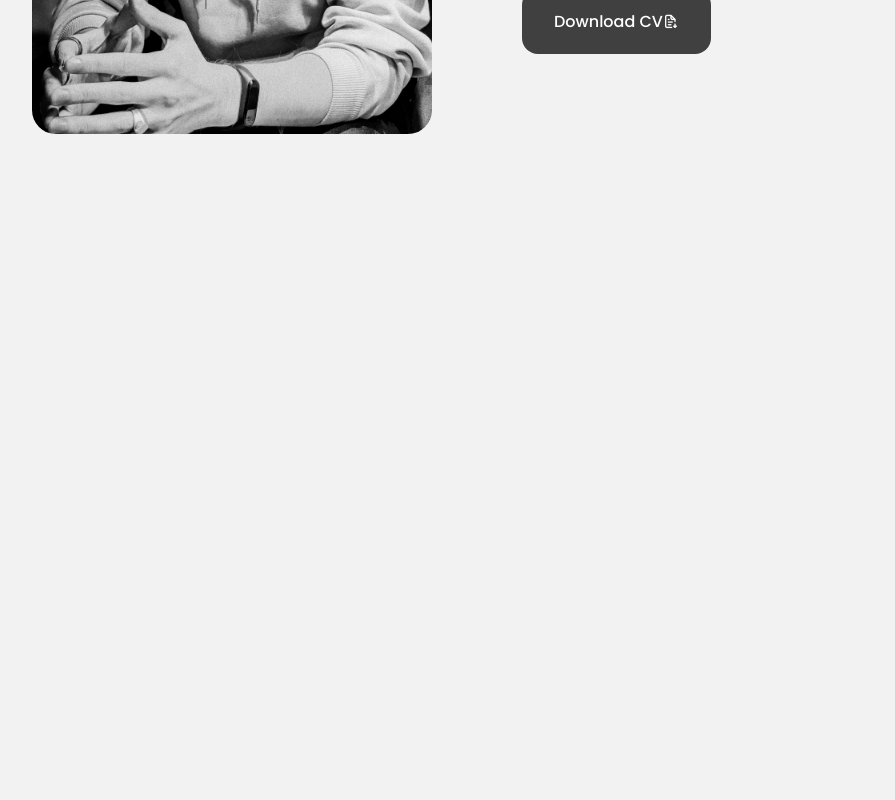
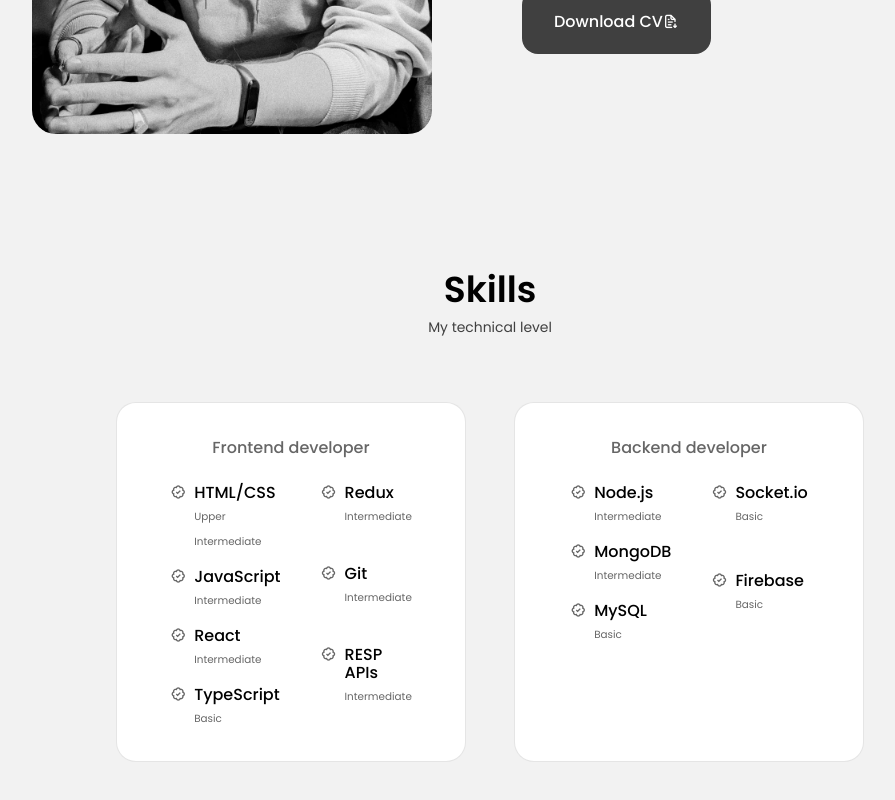
Before and after one commit to digtiarenko/portfolio, a React (Create React App) app: page / in a window 1280 px wide. Shown: the part 1394-2194 px from the top of the page, without its empty margins (150-1045 px from the left). Before the commit the page ends 1568 px from the top, so only its background shows below. Built offline with nearby package versions, Linux system fonts and the light colour scheme.

Commit message:
skills section done

```diff
--- a/src/App.css
+++ b/src/App.css
@@ -11,7 +11,7 @@
    --h3-font-size: 1.25rem;
    --normal-font-size: 1rem;
    --small-font-size: 0.87rem;
-   --smaller-font-size: 0.62rem;
+   --smaller-font-size: 0.65rem;
    /* =========== FONT-WEIGHT ========= */
    --font-normal: 400;
    --font-medium: 500;
--- a/src/App.js
+++ b/src/App.js
@@ -3,6 +3,7 @@
 import About from './components/about/About';
 import Header from './components/header/Header';
 import Home from './components/home/Home';
+import Skills from './components/skills/Skills';
 
 function App() {
    return (
@@ -11,6 +12,7 @@
          <main className="main">
             <Home />
             <About />
+            <Skills />
          </main>
       </>
    );
--- a/src/components/about/Info.jsx
+++ b/src/components/about/Info.jsx
@@ -4,17 +4,17 @@
    return (
       <div className="about__info grid">
          <div className="about__box">
-            <i class="bx bx-award about__icon"></i>
+            <i className="bx bx-award about__icon"></i>
             <h3 className="about__title">Experience</h3>
             <span className="about__subtitle">10+years</span>
          </div>
          <div className="about__box">
-            <i class="bx bx-briefcase-alt about__icon"></i>
+            <i className="bx bx-briefcase-alt about__icon"></i>
             <h3 className="about__title">Completed</h3>
             <span className="about__subtitle"> 3 Projects</span>
          </div>
          <div className="about__box">
-            <i class="bx bx-support about__icon"></i>
+            <i className="bx bx-support about__icon"></i>
             <h3 className="about__title"> Support</h3>
             <span className="about__subtitle"> 24 / 7</span>
          </div>
--- a/src/components/about/about.css
+++ b/src/components/about/about.css
@@ -1,4 +1,5 @@
 .about__container {
+   /* background-color: bisque; */
    grid-template-columns: repeat(2, 1fr);
    align-items: center;
    column-gap: 4rem;
@@ -11,6 +12,7 @@
 }
 
 .about__info {
+   /* background-color: aquamarine; */
    grid-template-columns: repeat(3, 140px);
    gap: 0.5rem;
    margin-bottom: var(--mb-2);
@@ -38,11 +40,12 @@
 }
 
 .about__subtitle {
-   font-size: var(--small-font-size);
+   font-size: var(--smaller-font-size);
    color: var(--title-color);
 }
 
 .about__description {
+   /* border: 1px black solid; */
    padding: 0 2rem 0;
    margin-bottom: var(--mb-2-5);
 }
@@ -89,12 +92,15 @@
    .about__info {
       gap: 0.5rem;
    }
+   .about__img {
+      width: 200px;
+   }
 
    .about__description {
       padding: 0;
    }
 }
-@media screen and (max-width: 350px) {
+@media screen and (max-width: 450px) {
    .about__info {
       grid-template-columns: repeat(2, 1fr);
    }
--- /dev/null
+++ b/src/components/skills/BackendSkills.jsx
@@ -0,0 +1,50 @@
+const BackendSkills = () => {
+   return (
+      <div className="skills__content">
+         <h3 className="skills__title">Backend developer </h3>
+         <div className="skills__box">
+            <div className="skills__group">
+               <div className="skills__data">
+                  <i className="bx bx-badge-check"></i>
+                  <div>
+                     <h3 className="skills__name">Node.js</h3>
+                     <span className="skills__level">Intermediate</span>
+                  </div>
+               </div>
+               <div className="skills__data">
+                  <i className="bx bx-badge-check"></i>
+                  <div>
+                     <h3 className="skills__name">MongoDB</h3>
+                     <span className="skills__level">Intermediate</span>
+                  </div>
+               </div>
+               <div className="skills__data">
+                  <i className="bx bx-badge-check"></i>
+                  <div>
+                     <h3 className="skills__name">MySQL</h3>
+                     <span className="skills__level">Basic</span>
+                  </div>
+               </div>
+            </div>
+            <div className="skills__group">
+               <div className="skills__data">
+                  <i className="bx bx-badge-check"></i>
+                  <div>
+                     <h3 className="skills__name">Socket.io</h3>
+                     <span className="skills__level">Basic</span>
+                  </div>
+               </div>
+               <div className="skills__data">
+                  <i className="bx bx-badge-check"></i>
+                  <div>
+                     <h3 className="skills__name">Firebase</h3>
+                     <span className="skills__level">Basic</span>
+                  </div>
+               </div>
+            </div>
+         </div>
+      </div>
+   );
+};
+
+export default BackendSkills;
--- /dev/null
+++ b/src/components/skills/FrontendSkills.jsx
@@ -0,0 +1,68 @@
+const FrontendSkills = () => {
+   return (
+      <div className="skills__content">
+         <h3 className="skills__title">Frontend developer</h3>
+         <div className="skills__box">
+            <div className="skills__group">
+               <div className="skills__data">
+                  <i className="bx bx-badge-check"></i>
+                  <div>
+                     <h3 className="skills__name">HTML/CSS</h3>
+                     <span className="skills__level"> Upper Intermediate</span>
+                  </div>
+               </div>
+               <div className="skills__data">
+                  <i className="bx bx-badge-check"></i>
+                  <div>
+                     <h3 className="skills__name">JavaScript</h3>
+                     <span className="skills__level">Intermediate</span>
+                  </div>
+               </div>
+               <div className="skills__data">
+                  <i className="bx bx-badge-check"></i>
+                  <div>
+                     <h3 className="skills__name">React</h3>
+                     <span className="skills__level">Intermediate</span>
+                  </div>
+               </div>
+               <div className="skills__data">
+                  <i className="bx bx-badge-check"></i>
+                  <div>
+                     <h3 className="skills__name">TypeScript</h3>
+                     <span className="skills__level">Basic</span>
+                  </div>
+               </div>
+            </div>
+            <div className="skills__group">
+               <div className="skills__data">
+                  <i className="bx bx-badge-check"></i>
+
+                  <div>
+                     <h3 className="skills__name">Redux</h3>
+                     <span className="skills__level">Intermediate</span>
+                  </div>
+               </div>
+
+               <div className="skills__data">
+                  <i className="bx bx-badge-check"></i>
+
+                  <div>
+                     <h3 className="skills__name">Git</h3>
+                     <span className="skills__level">Intermediate</span>
+                  </div>
+               </div>
+
+               <div className="skills__data">
+                  <i className="bx bx-badge-check"></i>
+                  <div>
+                     <h3 className="skills__name">RESP APIs</h3>
+                     <span className="skills__level">Intermediate</span>
+                  </div>
+               </div>
+            </div>
+         </div>
+      </div>
+   );
+};
+
+export default FrontendSkills;
--- /dev/null
+++ b/src/components/skills/Skills.jsx
@@ -0,0 +1,18 @@
+import BackendSkills from './BackendSkills';
+import FrontendSkills from './FrontendSkills';
+import './skills.css';
+
+const Skills = () => {
+   return (
+      <section className="skills section" id="skills">
+         <h2 className="section__title">Skills</h2>
+         <span className="section__subtitle">My technical level</span>
+         <div className="skills__container container grid">
+            <FrontendSkills />
+            <BackendSkills />
+         </div>
+      </section>
+   );
+};
+
+export default Skills;
--- /dev/null
+++ b/src/components/skills/skills.css
@@ -0,0 +1,76 @@
+.skills__container {
+   grid-template-columns: repeat(2, 350px);
+   column-gap: 3rem;
+   justify-content: center;
+}
+.skills__content {
+   background-color: var(--container-color);
+   border: 1px solid, rgba(0, 0, 0, 0.1);
+   padding: 2rem 4rem;
+   border-radius: 1.25rem;
+}
+
+.skills__title {
+   font-size: var(--normal-font-size);
+   font-weight: var(--font-medium);
+   text-align: center;
+   margin-bottom: var(--mb-1-5);
+}
+
+.skills__box {
+   display: flex;
+   justify-content: center;
+   column-gap: 2.5rem;
+}
+
+.skills__group {
+   display: grid;
+   align-items: flex-start;
+   row-gap: 1rem;
+}
+
+.skills__data {
+   display: flex;
+   column-gap: 0.5rem;
+}
+
+.skills .bx-badge-check {
+   font-size: 1rem;
+   color: var(--title-color);
+}
+
+.skills__name {
+   font-size: var(--normal-font-size);
+   font-weight: var(--font-medium);
+   color: var(--title-color-dark);
+   line-height: 18px;
+}
+
+.skills__level {
+   font-size: var(--smaller-font-size);
+   color: var(--title-color);
+}
+
+/* ====== BREAKPOINTS ======== */
+@media screen and (max-width: 992px) {
+   .skills__container {
+      grid-template-columns: max-content;
+      row-gap: 2rem;
+   }
+}
+@media screen and (max-width: 576px) {
+   .skills__container {
+      grid-template-columns: 1fr;
+   }
+   .skills__content {
+      padding: 1.5rem;
+   }
+}
+@media screen and (max-width: 350px) {
+   .skills__box {
+      column-gap: 1.25rem;
+   }
+   .skills__name {
+      font-size: var(--small-font-size);
+   }
+}
```
